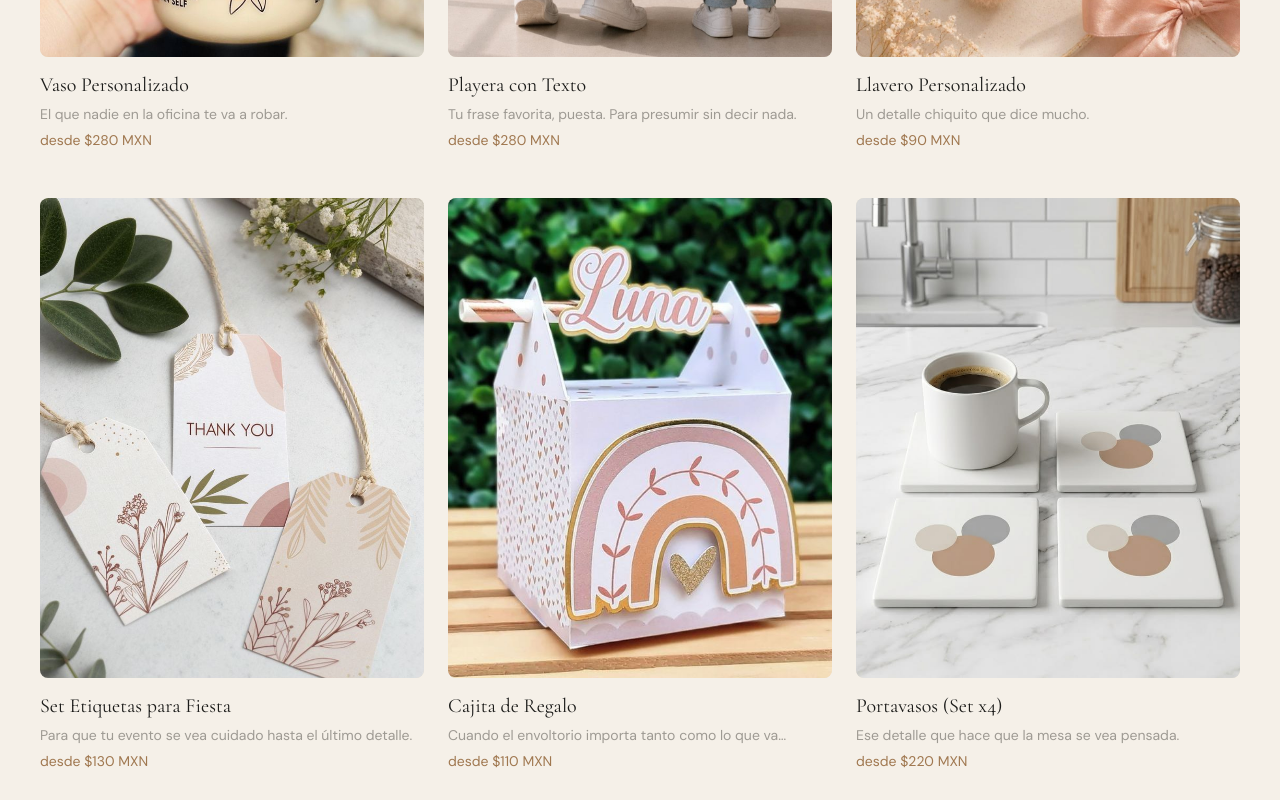
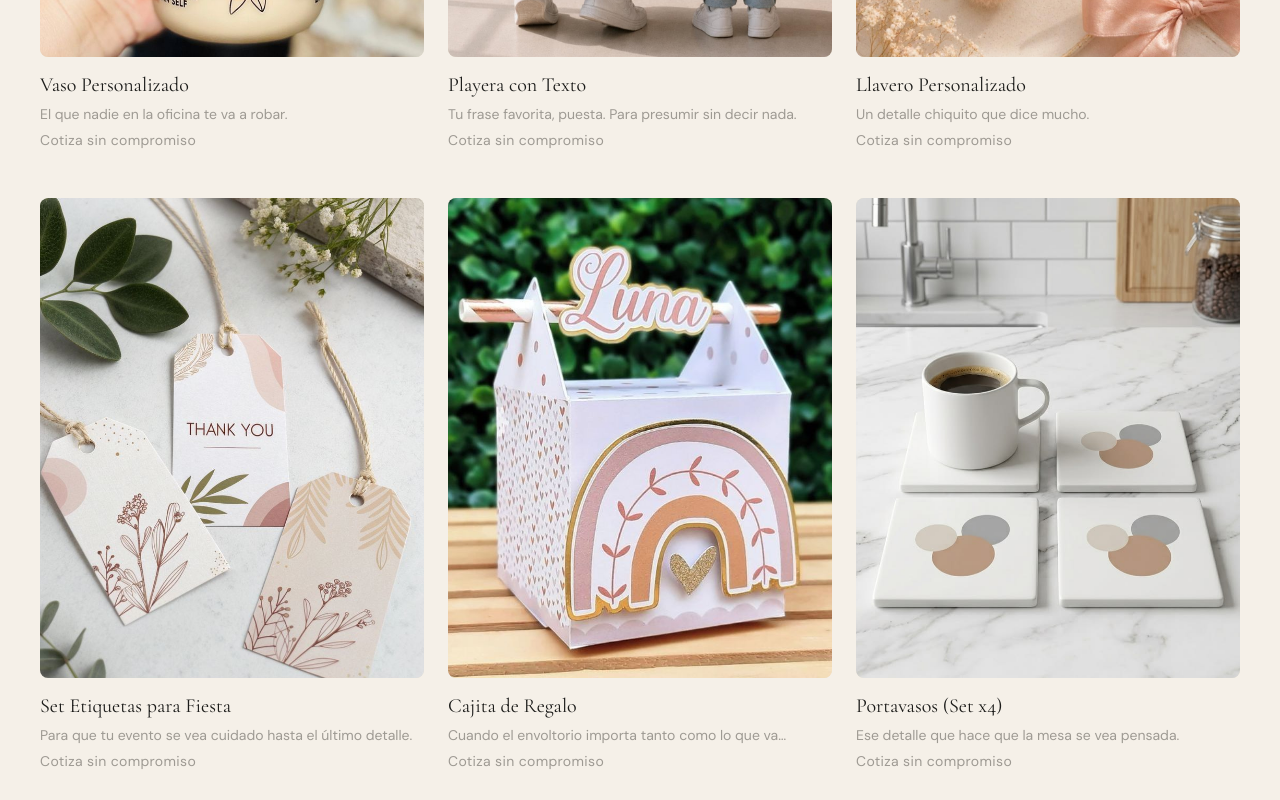
Before and after one commit to MarkiiAk/CortandoVinil, a Next.js app: page / in a window 1280 px wide. Shown: the part 2040-2840 px from the top of the page. Built offline with nearby package versions, Linux system fonts and the light colour scheme; no server answers.

Commit message:
Quitar precios

```diff
--- a/components/landing/EventosSection.tsx
+++ b/components/landing/EventosSection.tsx
@@ -5,7 +5,7 @@ import { MessageCircle } from "lucide-react";
 
 const ease = [0.22, 1, 0.36, 1] as const;
 
-const WHATSAPP_NUMBER = "521XXXXXXXXXX";
+const WHATSAPP_NUMBER = "5212296499981";
 
 const servicios = [
   {
@@ -14,7 +14,7 @@ const servicios = [
     description:
       "Link animado que se abre en el celular con el diseño de tu evento. Sin imagen borrosa de WhatsApp, sin imprimir nada.",
     note: "Tenemos muestra — pídela por WhatsApp.",
-    price: "desde $450",
+    price: "Precio por cotización",
     featured: true,
     waMessage:
       "Hola 👋 me interesa una invitación digital para mi evento. ¿Me pueden compartir una muestra?",
@@ -25,7 +25,7 @@ const servicios = [
     description:
       "El panel que se roba todas las fotos. Texto de tu evento en vinilo de corte, en el estilo y colores que ya elegiste.",
     note: "La mampara se cotiza aparte — trae la tuya o consultamos.",
-    price: "vinilo desde $350",
+    price: "Precio por cotización",
     featured: false,
     waMessage:
       "Hola 👋 me interesa un backdrop o mampara personalizada para mi evento. ¿Me dan más info?",
@@ -36,7 +36,7 @@ const servicios = [
     description:
       "Papel premium con el mismo diseño de todo lo demás. Para quienes todavía merecen algo en las manos.",
     note: "Mínimo 20 piezas. Se coordina con la digital.",
-    price: "desde $25 c/u",
+    price: "Precio por cotización",
     featured: false,
     waMessage:
       "Hola 👋 me interesan invitaciones físicas para mi evento. ¿Cuál es el proceso?",
--- a/components/shop/ProductCard.tsx
+++ b/components/shop/ProductCard.tsx
@@ -38,8 +38,8 @@ export function ProductCard({ product }: ProductCardProps) {
         <p className="font-dm text-sm text-humo line-clamp-1">
           {product.shortDescription}
         </p>
-        <p className="font-dm text-sm text-cafe-claro">
-          desde ${product.basePrice} MXN
+        <p className="font-dm text-sm text-humo tracking-wide">
+          Cotiza sin compromiso
         </p>
       </div>
     </Link>
```
